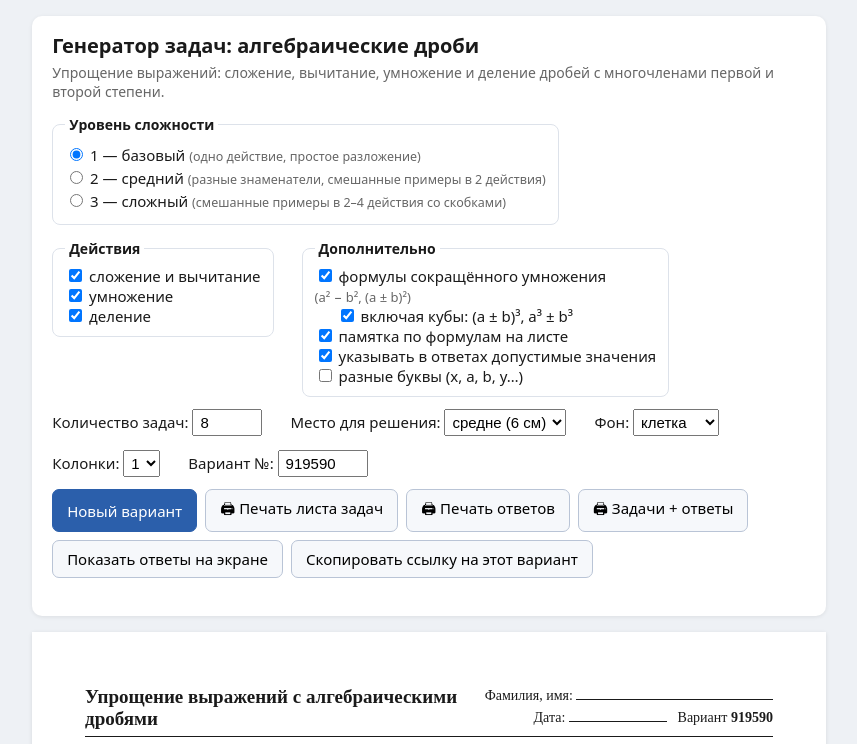
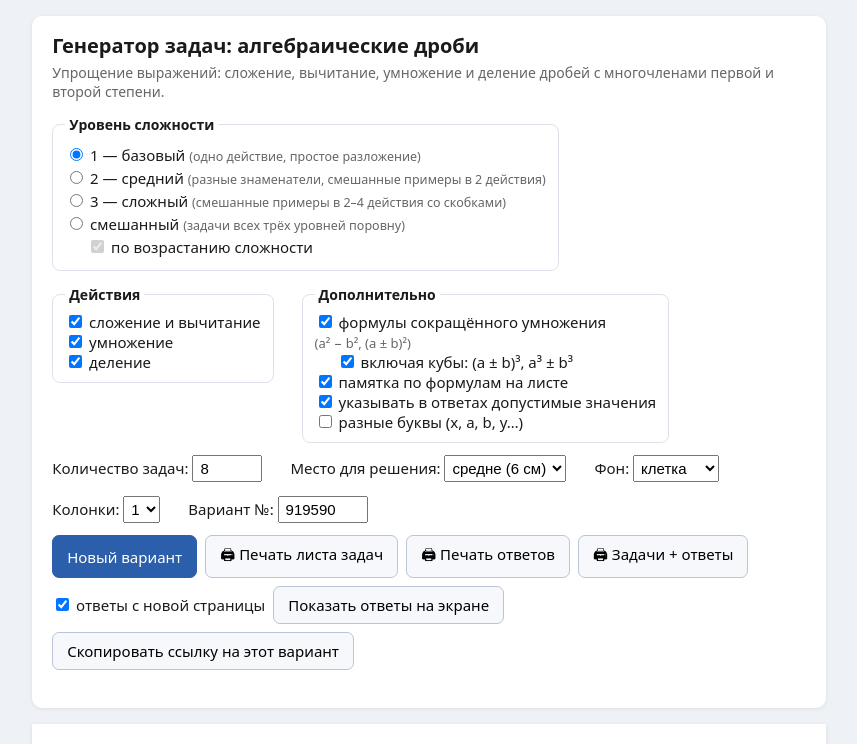
Before and after one commit to ajvengo/math-self-education, a plain HTML site: page algebraic-fractions.html in a window 1280 px wide. Shown: the top 744 px of the page, without its empty margins (211-1068 px from the left). Drawn offline with Linux system fonts and the light colour scheme.

Commit message:
Генератор дробей: смешанный уровень, сортировка, ответы с новой страницы
- уровень «смешанный»: задачи трёх уровней поровну, с пометкой звёздочками
- сортировка по возрастанию сложности
- галочка «ответы с новой страницы» для совместной печати

Co-Authored-By: Claude Opus 5.5 <noreply@anthropic.com>
Claude-Session: https://claude.ai/code/session_01RXJWuDjMCKwCsqG1ZJFJkX

```diff
--- a/algebraic-fractions.html
+++ b/algebraic-fractions.html
@@ -49,6 +49,7 @@
   .problem { break-inside:avoid; page-break-inside:avoid; padding:3mm 0 0; min-width:0; }
   .problem .expr { font-size:19px; display:flex; align-items:center; flex-wrap:nowrap; gap:0; min-height:14mm; }
   .problem .num { font-weight:bold; margin-right:8px; font-size:17px; min-width:1.6em; }
+  .lvl { font-size:11px; color:#888; margin-right:8px; letter-spacing:-1px; min-width:2.6em; }
   .work { border:1px solid var(--line); border-radius:3px; margin:2mm 0 2mm; }
   .work.grid { background-image:linear-gradient(var(--grid) 1px, transparent 1px), linear-gradient(90deg, var(--grid) 1px, transparent 1px); background-size:5mm 5mm; background-position:-1px -1px; }
   .work.lines { background-image:linear-gradient(transparent calc(8mm - 1px), var(--grid) 1px); background-size:100% 8mm; }
@@ -82,7 +83,8 @@
     body.print-tasks #answers { display:none !important; }
     body.print-answers #sheet { display:none !important; }
     body.print-answers #answers { display:block !important; }
-    body.print-all #answers { display:block !important; break-before:page; page-break-before:always; }
+    body.print-all #answers { display:block !important; margin-top:8mm; }
+    body.print-all.ans-newpage #answers { break-before:page; page-break-before:always; margin-top:0; }
   }
   @media (max-width:700px) {
     .page { padding:6mm; }
@@ -103,6 +105,8 @@
       <label><input type="radio" name="level" value="1" checked> 1 — базовый <small>(одно действие, простое разложение)</small></label>
       <label><input type="radio" name="level" value="2"> 2 — средний <small>(разные знаменатели, смешанные примеры в 2 действия)</small></label>
       <label><input type="radio" name="level" value="3"> 3 — сложный <small>(смешанные примеры в 2–4 действия со скобками)</small></label>
+      <label><input type="radio" name="level" value="0"> смешанный <small>(задачи всех трёх уровней поровну)</small></label>
+      <label style="margin-left:22px"><input type="checkbox" id="sort" checked> по возрастанию сложности</label>
     </fieldset>
     <fieldset>
       <legend>Действия</legend>
@@ -149,6 +153,7 @@
     <button id="btn-print-tasks">🖨 Печать листа задач</button>
     <button id="btn-print-answers">🖨 Печать ответов</button>
     <button id="btn-print-all">🖨 Задачи + ответы</button>
+    <label style="align-self:center"><input type="checkbox" id="ans-page" checked> ответы с новой страницы</label>
     <button id="btn-show-answers">Показать ответы на экране</button>
     <button id="btn-copy">Скопировать ссылку на этот вариант</button>
   </div>
@@ -512,26 +517,35 @@ function accept(tpl,tree,ev,level,needFsu,needCube){
 const LETTERS=['a','b','c','m','y','x'];
 function generate(opts){
   const R=makeRng(opts.seed);
-  let pool=TEMPLATES[opts.level].filter(t=>t.ops.every(o=>opts.ops.includes(o)));
-  if(!pool.length) pool=TEMPLATES[2].filter(t=>t.ops.every(o=>opts.ops.includes(o)));
-  const weighted=[]; pool.forEach(t=>{ for(let i=0;i<(t.w||1);i++) weighted.push(t); });
-  let order=[]; const out=[]; const seen=new Set();
-  for(let i=0;i<opts.count;i++){
-    if(!order.length) order=R.shuffle(weighted);
-    const tpl=order.pop();
+  const pools={};
+  for(const L of [1,2,3]){
+    let pool=TEMPLATES[L].filter(t=>t.ops.every(o=>opts.ops.includes(o)));
+    if(!pool.length) pool=TEMPLATES[2].filter(t=>t.ops.every(o=>opts.ops.includes(o)));
+    const weighted=[]; pool.forEach(t=>{ for(let i=0;i<(t.w||1);i++) weighted.push(t); });
+    pools[L]={weighted,order:[]};
+  }
+  // уровень каждой задачи: смешанный режим — поровну 1, 2, 3
+  let levels;
+  if(opts.level===0){ levels=[]; for(let i=0;i<opts.count;i++) levels.push(1+Math.floor(i*3/opts.count)); levels=R.shuffle(levels); if(opts.sort) levels.sort((a,b)=>a-b); }
+  else levels=new Array(opts.count).fill(opts.level);
+  const out=[]; const seen=new Set();
+  for(const level of levels){
+    const P=pools[level];
+    if(!P.order.length) P.order=R.shuffle(P.weighted);
+    const tpl=P.order.pop();
     let got=null;
     for(let tries=0;tries<4000 && !got;tries++){
-      const t=(tries<2500)?tpl:R.pick(weighted);
-      const th=theme(R,opts.level,opts.fsu,opts.fsu&&opts.cubes);
+      const t=(tries<2500)?tpl:R.pick(P.weighted);
+      const th=theme(R,level,opts.fsu,opts.fsu&&opts.cubes);
       let tree; try{ tree=t.make(R,th); }catch(e){ continue; }
       if(!tree) continue;
       let ev; try{ ev=evaluate(tree); }catch(e){ continue; }
       const needFsu=opts.fsu && R.chance(0.7);
       const needCube=needFsu && opts.cubes && R.chance(0.4);
-      if(!accept(t,tree,ev,opts.level,needFsu,needCube&&tries<3000)) continue;
+      if(!accept(t,tree,ev,level,needFsu,needCube&&tries<3000)) continue;
       const key=treeHTML(tree,'x'); if(seen.has(key)) continue; seen.add(key);
       const v=opts.letters?R.pick(LETTERS):'x';
-      got={tree,ev,v,tpl:t.id};
+      got={tree,ev,v,tpl:t.id,level};
     }
     if(got) out.push(got);
   }
@@ -540,26 +554,26 @@ function generate(opts){
 
 /* ================= Интерфейс ================= */
 const $=id=>document.getElementById(id);
-const LEVEL_NAMES={1:'уровень 1 (базовый)',2:'уровень 2 (средний)',3:'уровень 3 (сложный)'};
+const LEVEL_NAMES={0:'смешанный уровень',1:'уровень 1 (базовый)',2:'уровень 2 (средний)',3:'уровень 3 (сложный)'};
 function readOpts(){
   const ops=[]; if($('op-add').checked) ops.push('add'); if($('op-mul').checked) ops.push('mul'); if($('op-div').checked) ops.push('div');
   let count=parseInt($('count').value,10); if(!(count>=1)) count=8; count=Math.min(40,count);
   let seed=parseInt($('seed').value,10); if(!(seed>=1)) seed=newSeed();
-  return { level:+document.querySelector('input[name=level]:checked').value, ops, fsu:$('fsu').checked, cubes:$('cubes').checked, memo:$('memo').checked, odz:$('odz').checked,
+  return { level:+document.querySelector('input[name=level]:checked').value, sort:$('sort').checked, ops, fsu:$('fsu').checked, cubes:$('cubes').checked, memo:$('memo').checked, odz:$('odz').checked,
     letters:$('letters').checked, count, space:+$('space').value, bg:$('bg').value, cols:+$('cols').value, seed };
 }
 function writeOpts(o){
-  document.querySelector(`input[name=level][value="${o.level}"]`).checked=true;
+  document.querySelector(`input[name=level][value="${o.level}"]`).checked=true; $('sort').checked=o.sort;
   $('op-add').checked=o.ops.includes('add'); $('op-mul').checked=o.ops.includes('mul'); $('op-div').checked=o.ops.includes('div');
   $('fsu').checked=o.fsu; $('cubes').checked=o.cubes; $('memo').checked=o.memo; $('odz').checked=o.odz; $('letters').checked=o.letters; $('count').value=o.count;
   $('space').value=String(o.space); $('bg').value=o.bg; $('cols').value=String(o.cols); $('seed').value=o.seed;
 }
 function newSeed(){ return 1+Math.floor(Math.random()*999998); }
-function optsToHash(o){ return '#'+new URLSearchParams({v:o.seed,l:o.level,n:o.count,o:o.ops.join(','),f:+o.fsu,k:+o.cubes,p:+o.memo,z:+o.odz,b:+o.letters,s:o.space,g:o.bg,c:o.cols}).toString(); }
+function optsToHash(o){ return '#'+new URLSearchParams({v:o.seed,l:o.level,r:+o.sort,n:o.count,o:o.ops.join(','),f:+o.fsu,k:+o.cubes,p:+o.memo,z:+o.odz,b:+o.letters,s:o.space,g:o.bg,c:o.cols}).toString(); }
 function hashToOpts(){
   const h=new URLSearchParams(location.hash.slice(1)); if(!h.has('v')) return null;
   const num=(k,d)=>{ const x=parseInt(h.get(k),10); return isNaN(x)?d:x; };
-  return { seed:num('v',newSeed()), level:Math.min(3,Math.max(1,num('l',1))), count:Math.min(40,Math.max(1,num('n',8))),
+  return { seed:num('v',newSeed()), level:Math.min(3,Math.max(0,num('l',1))), sort:h.get('r')!=='0', count:Math.min(40,Math.max(1,num('n',8))),
     ops:(h.get('o')||'add,mul,div').split(',').filter(x=>['add','mul','div'].includes(x)), fsu:h.get('f')!=='0', cubes:h.get('k')!=='0', memo:h.get('p')!=='0', odz:h.get('z')!=='0',
     letters:h.get('b')==='1', space:num('s',60), bg:h.get('g')||'grid', cols:num('c',1) };
 }
@@ -581,7 +595,7 @@ function render(){
   const probs=generate(o);
   const box=$('problems'); box.className='problems'+(o.cols===2?' cols2':'');
   const bgc=o.bg==='grid'?' grid':o.bg==='lines'?' lines':'';
-  box.innerHTML=probs.map((p,i)=>`<div class="problem"><div class="expr"><span class="num ui">${i+1}.</span><span class="m">${treeHTML(p.tree,p.v)}</span></div>`+
+  box.innerHTML=probs.map((p,i)=>`<div class="problem"><div class="expr"><span class="num ui">${i+1}.</span>${o.level===0?`<span class="lvl ui" title="уровень ${p.level}">${'★'.repeat(p.level)}</span>`:''}<span class="m">${treeHTML(p.tree,p.v)}</span></div>`+
     (o.space?`<div class="work${bgc}" style="height:${o.space}mm"></div>`:'')+`</div>`).join('');
   $('ans-list').innerHTML=probs.map((p,i)=>{ const roots=forbiddenRoots(p.ev.forb)||[];
     const odz=(o.odz&&roots.length)?`<span class="odz">при ${rootsHTML(roots,p.v)}</span>`:'';
@@ -589,12 +603,12 @@ function render(){
   if(o.cols===2) box.querySelectorAll('.problem').forEach(p=>{ const e=p.querySelector('.expr'); if(e.scrollWidth>e.clientWidth+1) p.classList.add('wide'); });
   document.querySelectorAll('.variant').forEach(e=>e.textContent=o.seed);
   document.querySelector('.level-name').textContent=LEVEL_NAMES[o.level];
-  $('cubes').disabled=!o.fsu;
+  $('cubes').disabled=!o.fsu; $('sort').disabled=o.level!==0;
   $('memo-box').innerHTML=o.memo?memoHTML(!o.fsu||o.cubes):'';
   if(probs.length<o.count) $('msg').textContent=`Удалось составить ${probs.length} разных задач из ${o.count} при выбранных настройках.`;
 }
 function doPrint(cls){
-  document.body.classList.add(cls);
+  document.body.classList.add(cls); document.body.classList.toggle('ans-newpage',$('ans-page').checked);
   const done=()=>{ document.body.classList.remove(cls); window.removeEventListener('afterprint',done); };
   window.addEventListener('afterprint',done);
   window.print();
```
